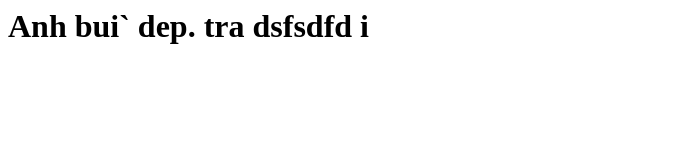
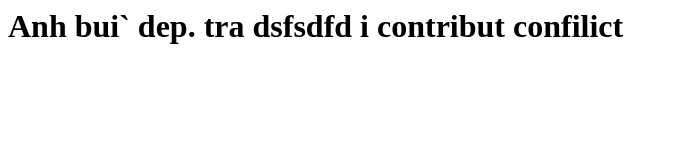
Before and after one commit to nguyenbuitk/test-git, a plain HTML site: page index.html in a window 1280 px wide. Shown: the whole page, without its empty margins (0-678 px from the left). Drawn offline with Linux system fonts and the light colour scheme.

Commit message:
tao conflict

```diff
--- a/index.html
+++ b/index.html
@@ -1 +1 @@
-<h1>Anh bui` dep. tra dsfsdfd i</h1>
+<h1>Anh bui` dep. tra dsfsdfd i contribut confilict</h1>
```
